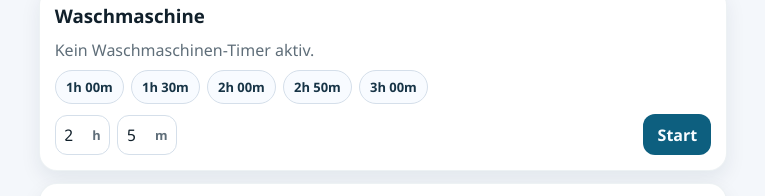
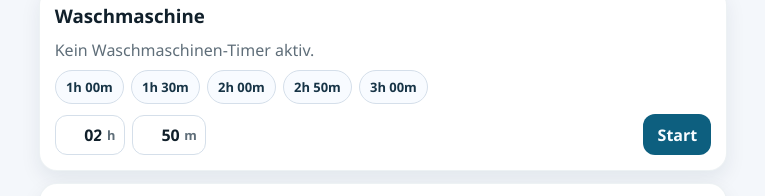
Before and after one commit to blaxcky/wasche-timer-app, a React (Vite) app: page / in a window 1280 px wide. Shown: the part 334-530 px from the top of the page, without its empty margins (257-1022 px from the left). Built offline with nearby package versions, Linux system fonts and the light colour scheme.

Commit message:
wasch timer funtions new auswahl

```diff
--- a/src/app/App.tsx
+++ b/src/app/App.tsx
@@ -11,6 +11,9 @@ const NAV_ITEMS: Array<{ id: TabId; label: string; icon: string }> = [
   { id: "settings", label: "Einstellungen", icon: "settings" }
 ];
 
+const HOUR_OPTIONS = Array.from({ length: 24 }, (_, value) => value);
+const MINUTE_OPTIONS = Array.from({ length: 12 }, (_, index) => index * 5);
+
 function formatPresetLabel(totalMinutes: number): string {
   const hours = Math.floor(totalMinutes / 60);
   const minutes = totalMinutes % 60;
@@ -22,6 +25,11 @@ function splitPresetMinutes(totalMinutes: number): { hours: number; minutes: num
     hours: Math.floor(totalMinutes / 60),
     minutes: totalMinutes % 60
   };
+}
+
+function snapToFiveMinuteStep(value: number): number {
+  const snapped = Math.round(value / 5) * 5;
+  return Math.min(55, Math.max(0, snapped));
 }
 
 function parseHourMinutePreset(hoursInput: string, minutesInput: string): number | null {
@@ -91,7 +99,9 @@ function AppContent(): JSX.Element {
   const [tab, setTab] = useState<TabId>("dashboard");
   const [newTimerName, setNewTimerName] = useState("");
   const [machineHours, setMachineHours] = useState(initialMachinePreset.hours.toString());
-  const [machineInputMinutes, setMachineInputMinutes] = useState(initialMachinePreset.minutes.toString());
+  const [machineInputMinutes, setMachineInputMinutes] = useState(
+    snapToFiveMinuteStep(initialMachinePreset.minutes).toString()
+  );
   const [editDraft, setEditDraft] = useState<EditDraft | null>(null);
   const [newTemplateName, setNewTemplateName] = useState("");
   const [newTemplateEmoji, setNewTemplateEmoji] = useState("🧺");
@@ -106,7 +116,7 @@ function AppContent(): JSX.Element {
     if (state.washingMachine.active) return;
     const preset = splitPresetMinutes(state.washingMachine.presetMin);
     setMachineHours(preset.hours.toString());
-    setMachineInputMinutes(preset.minutes.toString());
+    setMachineInputMinutes(snapToFiveMinuteStep(preset.minutes).toString());
   }, [state.washingMachine.active, state.washingMachine.presetMin]);
 
   useEffect(() => {
@@ -512,27 +522,33 @@ function AppContent(): JSX.Element {
 
               <div className="machine-inline-controls">
                 <label className={`machine-inline-field ${state.washingMachine.active ? "machine-inline-field-disabled" : ""}`}>
-                  <input
-                    type="number"
-                    min={0}
-                    max={23}
+                  <select
                     value={machineHours}
                     onChange={(event) => setMachineHours(event.target.value)}
                     aria-label="Stunden"
                     disabled={state.washingMachine.active}
-                  />
+                  >
+                    {HOUR_OPTIONS.map((value) => (
+                      <option key={`hour-${value}`} value={value.toString()}>
+                        {value.toString().padStart(2, "0")}
+                      </option>
+                    ))}
+                  </select>
                   <span>h</span>
                 </label>
                 <label className={`machine-inline-field ${state.washingMachine.active ? "machine-inline-field-disabled" : ""}`}>
-                  <input
-                    type="number"
-                    min={0}
-                    max={59}
+                  <select
                     value={machineInputMinutes}
                     onChange={(event) => setMachineInputMinutes(event.target.value)}
                     aria-label="Minuten"
                     disabled={state.washingMachine.active}
-                  />
+                  >
+                    {MINUTE_OPTIONS.map((value) => (
+                      <option key={`minute-${value}`} value={value.toString()}>
+                        {value.toString().padStart(2, "0")}
+                      </option>
+                    ))}
+                  </select>
                   <span>m</span>
                 </label>
                 <button
--- a/src/styles.css
+++ b/src/styles.css
@@ -514,16 +514,18 @@ button:focus-visible {
   padding: 0.4rem 0.52rem;
 }
 
-.machine-inline-field input {
-  width: 2.6ch;
+.machine-inline-field select {
+  width: 4.2ch;
   min-height: 0;
   border: none;
   padding: 0;
   text-align: right;
   background: transparent;
+  font-weight: 700;
+  appearance: none;
 }
 
-.machine-inline-field input:focus {
+.machine-inline-field select:focus {
   outline: none;
 }
 
@@ -537,7 +539,7 @@ button:focus-visible {
   background: #f1f5f9;
 }
 
-.machine-inline-field input:disabled {
+.machine-inline-field select:disabled {
   color: var(--muted);
   cursor: not-allowed;
 }
```
